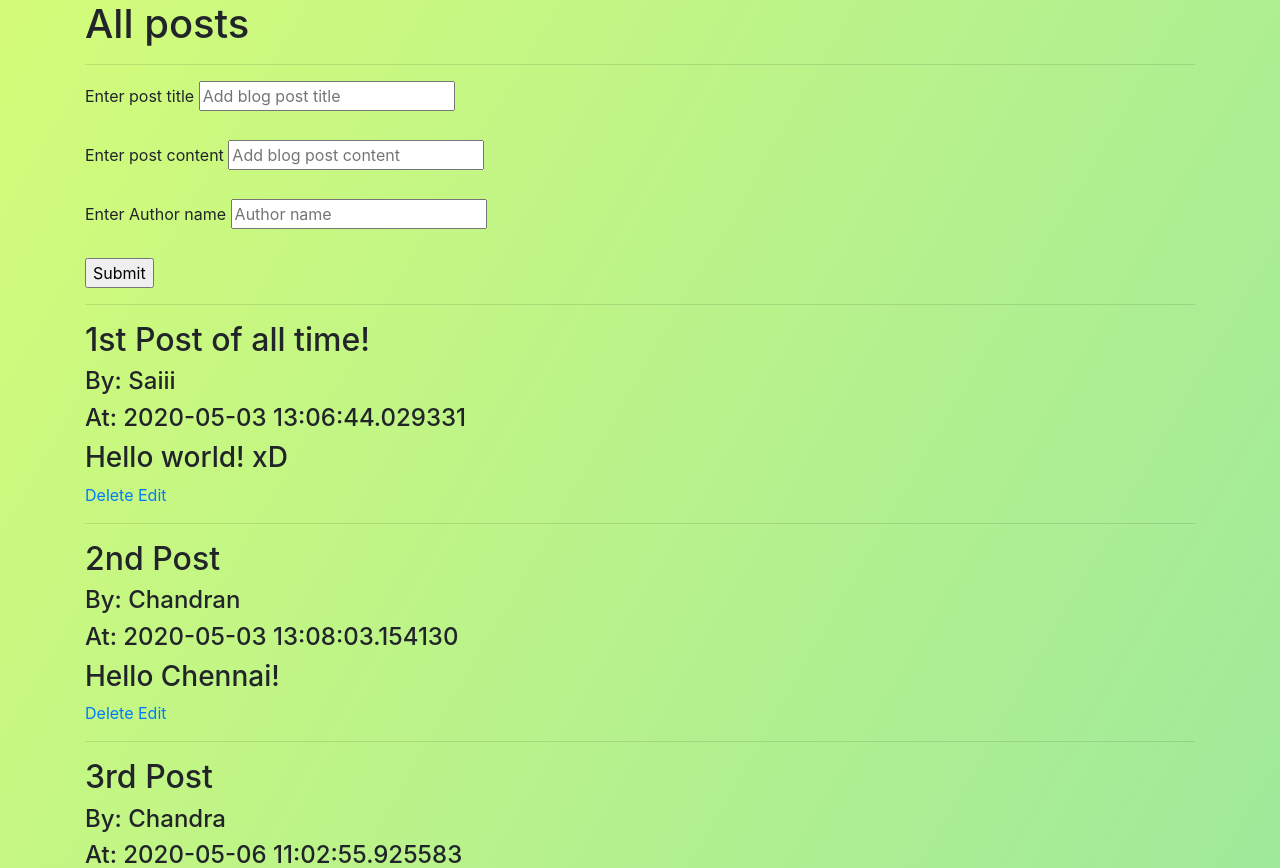
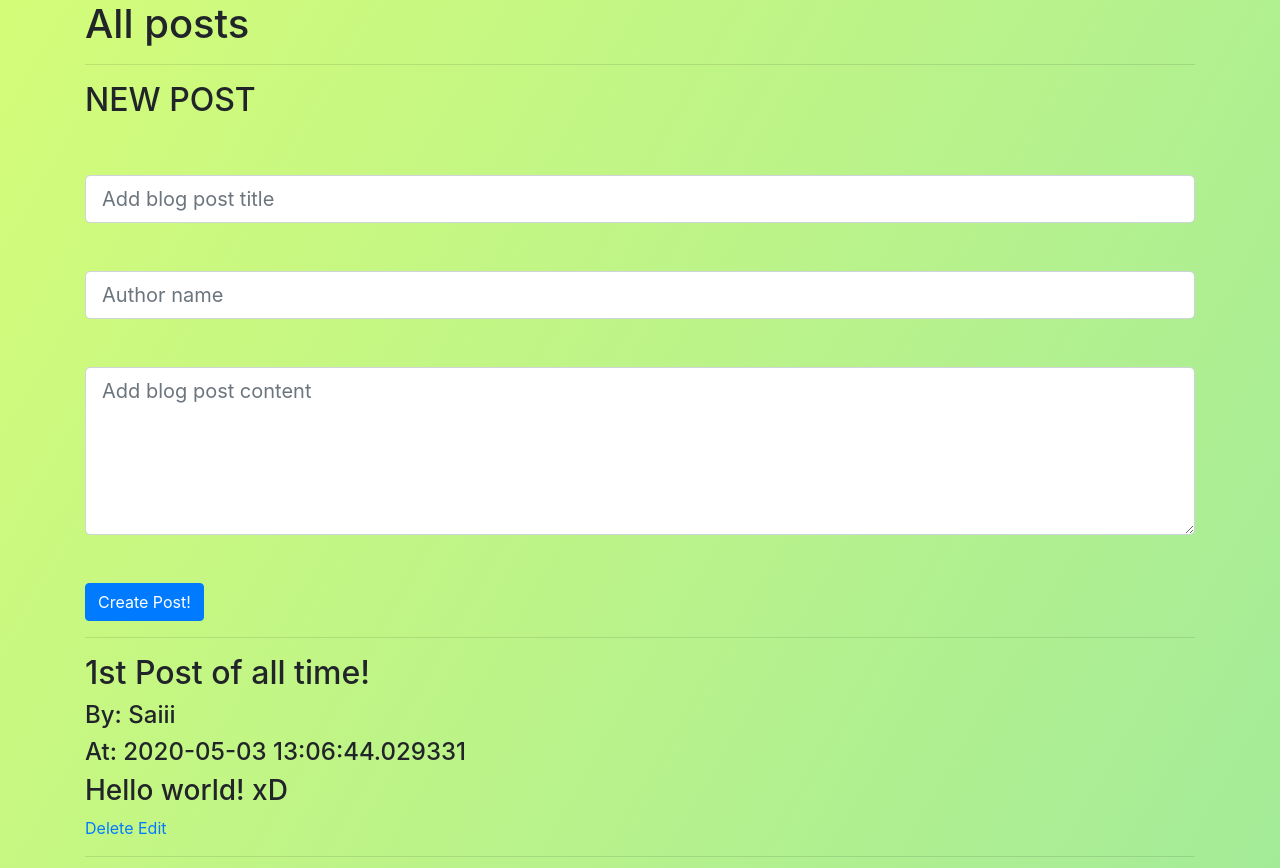
Before and after one commit to Sayeeshwar/Flask-Blog-App, a Flask app: page / in a window 1280 px wide. Shown: the top 868 px of the page. Run offline with Flask 2, Linux system fonts and the light colour scheme; data comes from the database, SQL or seed files in the repository; some libraries are stand-ins or nearby versions.

Commit message:
Stylize the create post form with Bootstrap forms

```diff
--- a/templates/posts.html
+++ b/templates/posts.html
@@ -7,17 +7,18 @@
 {% block body %}
 <h1>All posts</h1>
 <hr>
+<h2>NEW POST</h2>
+<br><br>
 <form action="/" method="POST">
-    <label for="title">Enter post title</label>
-    <input id='title' name='title' placeholder="Add blog post title">
+
+    <input id='title' class="form-control form-control-lg" name='title' placeholder="Add blog post title">
     <br><br>
-    <label for="content">Enter post content</label>
-    <input id='content' name='content' placeholder="Add blog post content">
+    <input id='author' class="form-control form-control-lg" name='author' placeholder="Author name">
     <br><br>
-    <label for="author">Enter Author name</label>
-    <input id='author' name='author' placeholder="Author name">
+
+    <textarea id='content' rows='5' class="form-control form-control-lg" name='content' placeholder="Add blog post content"></textarea>
     <br><br>
-    <input type="submit">
+    <input type="submit" value="Create Post!" class="btn btn-primary">
 </form>
 <hr>
 {% for post in posts %}
```
